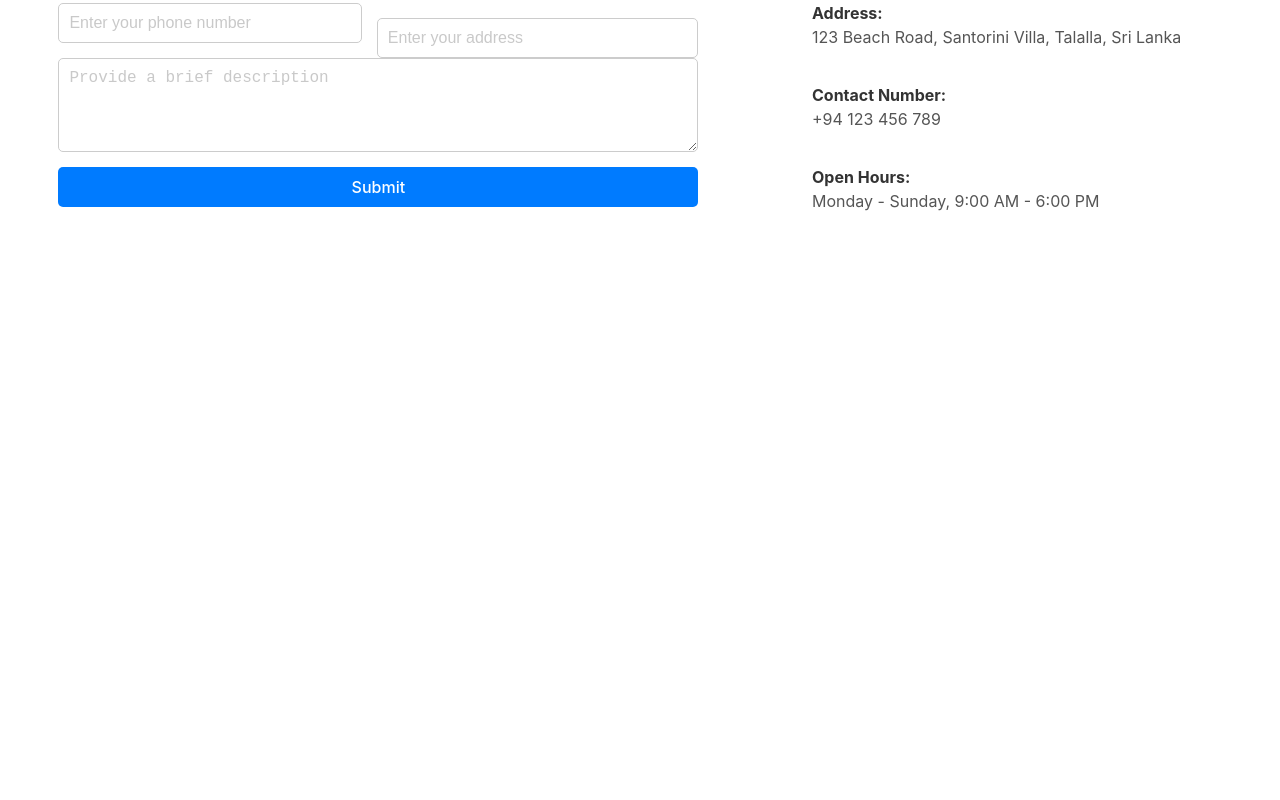
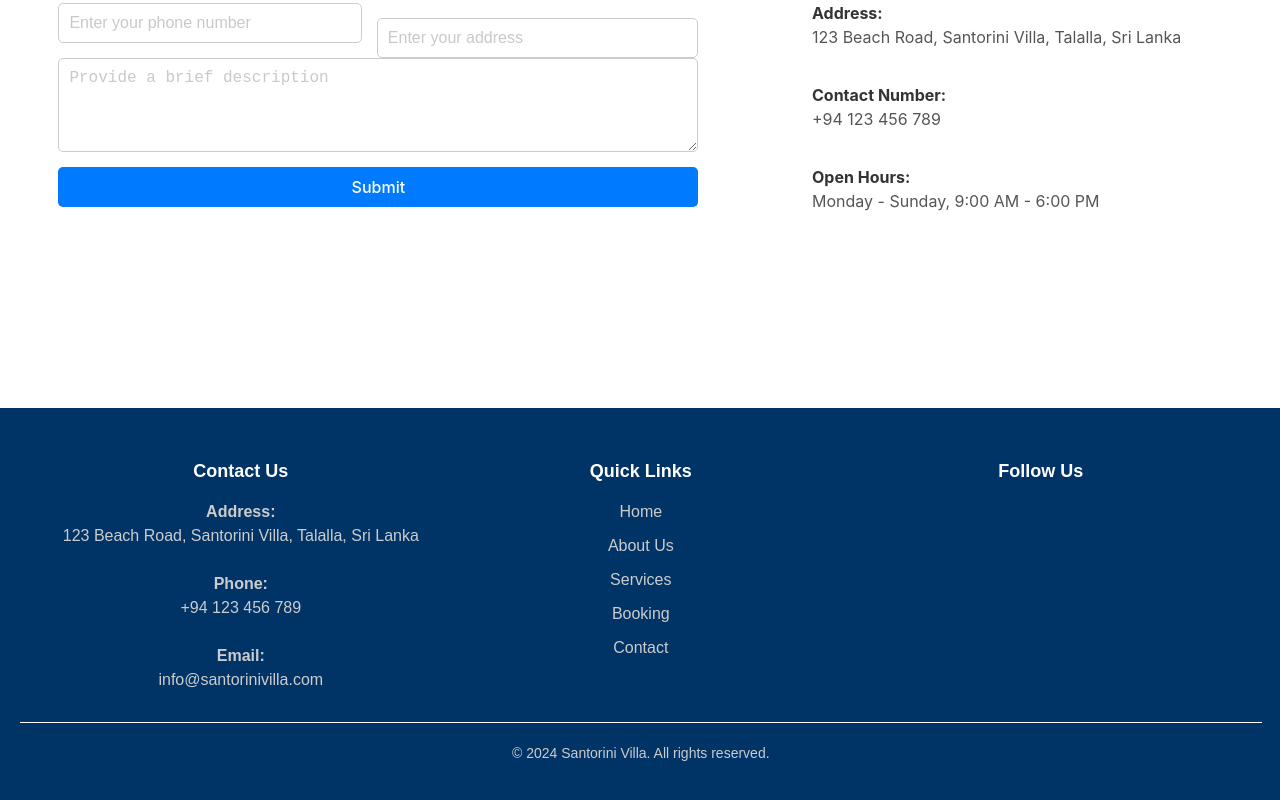
Before and after one commit to DonShanilka/Talalla-Blue-Beach-Villa, a React (Vite) app: page / in a window 1280 px wide. Shown: the part 3592-4392 px from the top of the page. Before the commit the page ends 4000 px from the top, so only its background shows below. Built offline with nearby package versions, Linux system fonts and the light colour scheme; a web font is replaced by a local one.

Commit message:
update footer css

```diff
--- a/src/App.jsx
+++ b/src/App.jsx
@@ -9,6 +9,7 @@ import Service from './pages/service/Service.jsx';
 import Bookingpage from './pages/booking/Bookingpage.jsx';
 import ContactPage from './pages/contact/contactPage.jsx';
 import { BrowserRouter, Routes, Route } from 'react-router-dom';
+import Footer from './Components/footer/Footer.jsx';
 
 
 
@@ -21,12 +22,7 @@ function App() {
       <Service />
       <Bookingpage />
       <ContactPage />
-      {/* <Routes>
-        <Route path='/' element={<Homepage />} />
-        <Route path='/about' element={<AboutPage />} />
-        <Route path='/service' element={<Service />} />
-        <Route path='/booking' element={<Bookingpage />} />
-      </Routes> */}
+      <Footer />
     </div>
   )
 }
--- a/src/Components/footer/Footer.css
+++ b/src/Components/footer/Footer.css
@@ -0,0 +1,86 @@
+footer {
+    position: absolute;
+    top: 500%;
+    width: 97%;
+    left: 0%;
+    background-color: #003366;
+    color: #ffffff;
+    padding: 40px 20px;
+    font-family: Arial, sans-serif;
+}
+
+.footer-container {
+    display: flex;
+    justify-content: space-between;
+    flex-wrap: wrap;
+    max-width: 1200px;
+    margin: 0 auto;
+}
+
+.footer-section {
+    flex: 1;
+    margin: 10px;
+    min-width: 200px;
+}
+
+.footer-section h3 {
+    margin-bottom: 15px;
+    font-size: 18px;
+    color: #ffffff;
+}
+
+.footer-section p,
+.footer-section a {
+    color: #cccccc;
+    text-decoration: none;
+    font-size: 16px;
+}
+
+.footer-section a:hover {
+    color: #ffffff;
+}
+
+.quick-links ul {
+    list-style-type: none;
+    padding: 0;
+}
+
+.quick-links ul li {
+    margin-bottom: 10px;
+}
+
+.quick-links ul li a {
+    color: #cccccc;
+    text-decoration: none;
+}
+
+.quick-links ul li a:hover {
+    color: #ffffff;
+}
+
+.social-media .social-icons {
+    display: flex;
+    gap: 10px;
+}
+
+.social-media .social-icons img {
+    width: 32px;
+    height: 32px;
+    transition: transform 0.3s ease;
+}
+
+.social-media .social-icons img:hover {
+    transform: scale(1.1);
+}
+
+.footer-bottom {
+    text-align: center;
+    margin-top: 20px;
+    border-top: 1px solid #ffffff;
+    padding-top: 20px;
+    font-size: 14px;
+}
+
+.footer-bottom p {
+    color: #cccccc;
+}
--- a/src/Components/footer/Footer.jsx
+++ b/src/Components/footer/Footer.jsx
@@ -8,9 +8,9 @@ function Footer() {
                 {/* Address and Contact Section */}
                 <div className="footer-section contact-info">
                     <h3>Contact Us</h3>
-                    <p><strong>Address:</strong> 123 Beach Road, Santorini Villa, Talalla, Sri Lanka</p>
-                    <p><strong>Phone:</strong> +94 123 456 789</p>
-                    <p><strong>Email:</strong> info@santorinivilla.com</p>
+                    <p><strong>Address:</strong> <br /> 123 Beach Road, Santorini Villa, Talalla, Sri Lanka</p> <br />
+                    <p><strong>Phone:</strong> <br /> +94 123 456 789</p> <br />
+                    <p><strong>Email:</strong> <br /> info@santorinivilla.com</p>
                 </div>
 
                 {/* Quick Links Section */}
@@ -30,13 +30,13 @@ function Footer() {
                     <h3>Follow Us</h3>
                     <div className="social-icons">
                         <a href="https://www.facebook.com" target="_blank" rel="noopener noreferrer">
-                            <img src={require('src/assets/icons/facebook.png')} alt="Facebook" />
+                            {/* <img src={require('src/assets/icons/facebook.png')} alt="Facebook" /> */}
                         </a>
                         <a href="https://www.instagram.com" target="_blank" rel="noopener noreferrer">
-                            <img src={require('src/assets/icons/instagram.png')} alt="Instagram" />
+                            {/* <img src={require('src/assets/icons/instagram.png')} alt="Instagram" /> */}
                         </a>
                         <a href="https://www.twitter.com" target="_blank" rel="noopener noreferrer">
-                            <img src={require('src/assets/icons/twitter.png')} alt="Twitter" />
+                            {/* <img src={require('src/assets/icons/twitter.png')} alt="Twitter" /> */}
                         </a>
                     </div>
                 </div>
```
